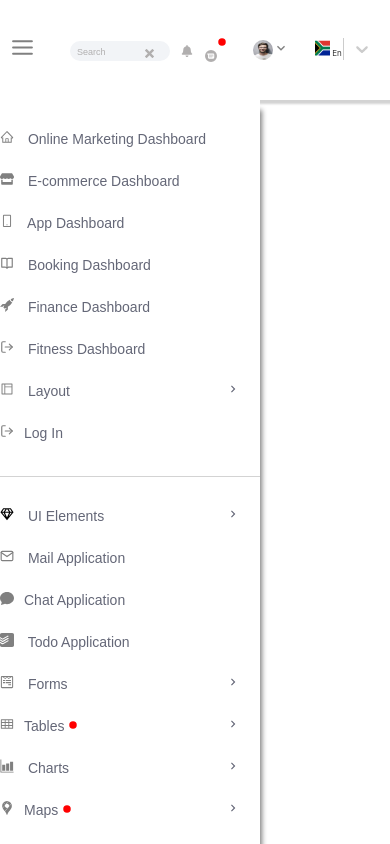
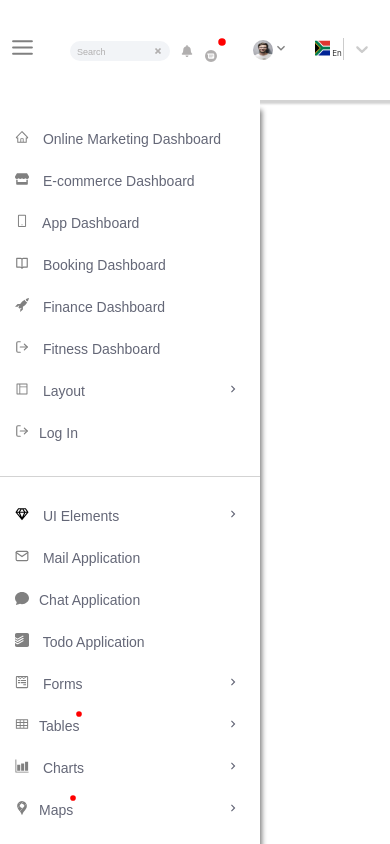
Before and after one commit to Zaibi727/Collection-of-Designs, a React (Create React App) app: page / in a window 390 px wide. Built offline with nearby package versions, Linux system fonts and the light colour scheme.

Commit message:
Update thirtyFirst.module.css

```diff
--- a/src/components/ThirtyFirst/thirtyFirst.module.css
+++ b/src/components/ThirtyFirst/thirtyFirst.module.css
@@ -605,7 +605,13 @@ box-shadow: 2px 2px 6px 5px lightgrey;
         font-size: 9px;
     }
     .multi{
-        font-size: 9px;
+
+        font-size: 6px;
+        position: absolute;
+        margin-left: -15px;
+        margin-top: 9px;
+        color: rgb(177, 175, 175);
+
     }
     .topbarDiv3 button{
         font-size: 12px;
@@ -640,7 +646,7 @@ box-shadow: 2px 2px 6px 5px lightgrey;
 
     .notificationDiv{
         width: 150px;
-        margin-left: -100px;
+        margin-left: -80px;
     }
 .NotiMessage{
     display: flex;
@@ -688,6 +694,7 @@ box-shadow: 2px 2px 6px 5px lightgrey;
     position: absolute;
     top: 65px;
     left: -15px;
+    padding-left: 15px;
     width: 280px;
     height: calc(100vh - 65px);
     background-color: rgb(255, 255, 255);
@@ -699,9 +706,17 @@ box-shadow: 2px 2px 6px 5px lightgrey;
     position: absolute;
     top: 65px;
     left: -15px;
+    padding-left: 15px;
     width: 70px;
     height: calc(100vh - 65px);
     text-align: center;
     box-shadow: 2px 10px 5px gray;
 }
+.dot{
+    color: red;
+    font-size: 30px;
+    margin-top: -18px;
+    margin-left: -15px;
+    position: absolute;
 }
+}
```
